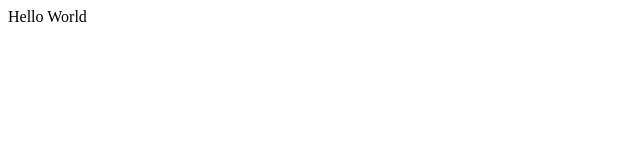
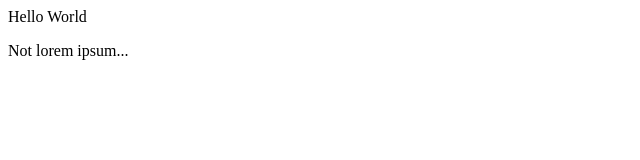
Before and after one commit to axylious/demo-repo, a plain HTML site: page index.html in a window 1280 px wide. Shown: the whole page, without its empty margins (0-640 px from the left). Drawn offline with Linux system fonts and the light colour scheme.

Commit message:
Added p tag

```diff
--- a/index.html
+++ b/index.html
@@ -1 +1,2 @@
 <div>Hello World</div>
+<p>Not lorem ipsum...</p>
```
